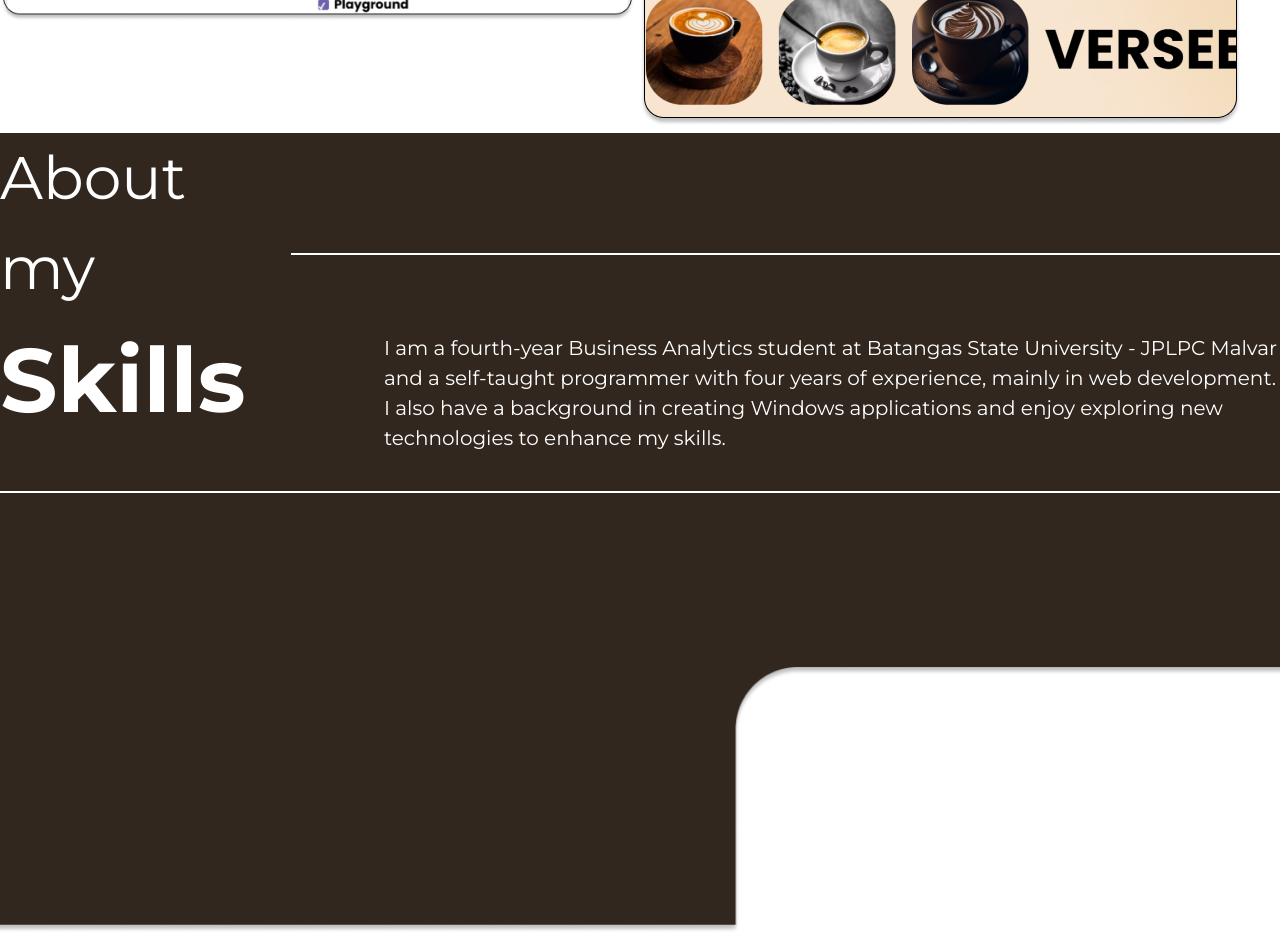
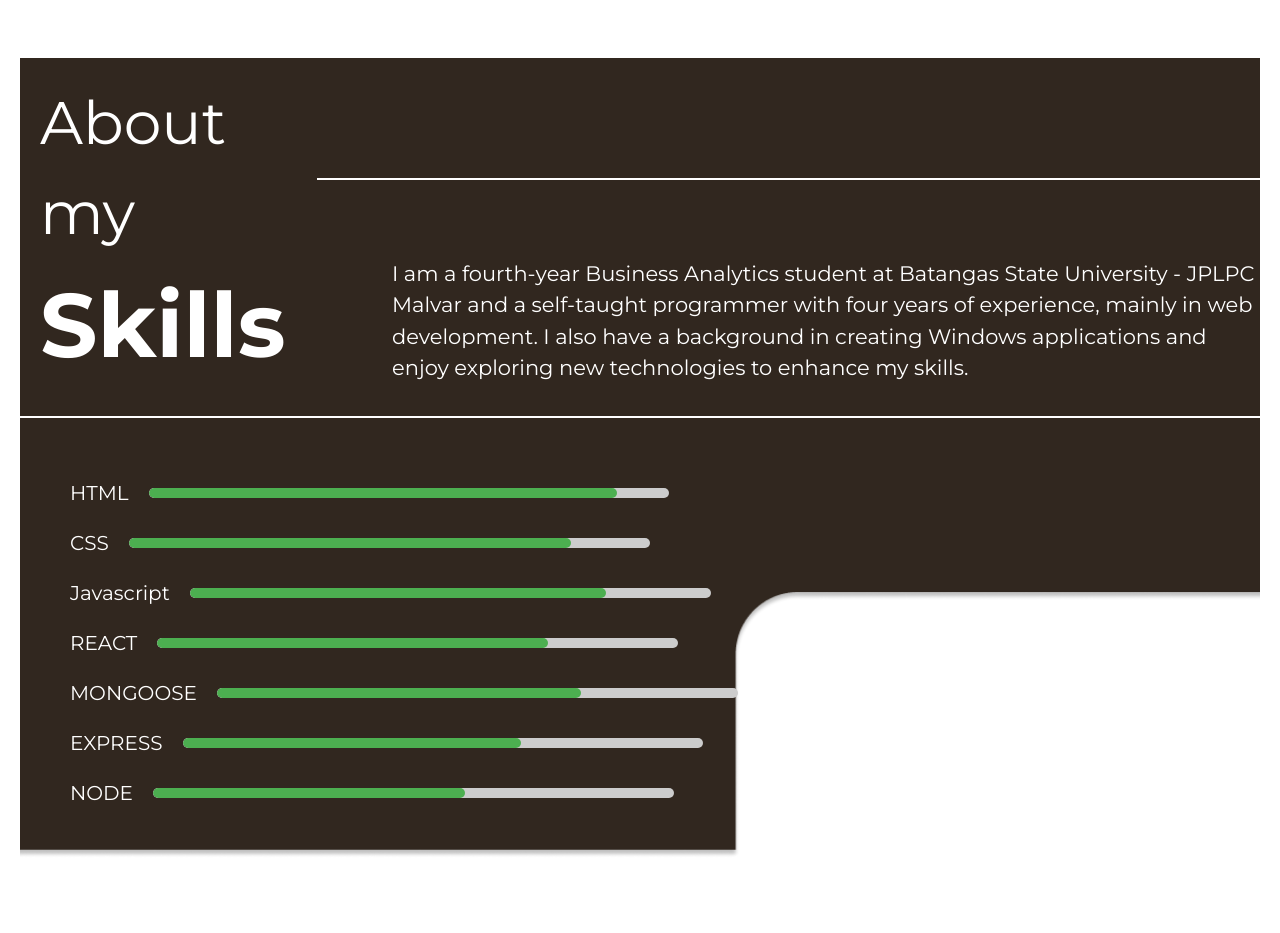
Before and after one commit to AlexaCastillo1010/Portfolio, a React (Vite) app in the folder portfolio/: page / in a window 1280 px wide. Shown: the part 1620-2553 px from the top of the page. After the commit the page ends 2498 px from the top, so only its background shows below. Built offline with nearby package versions, Linux system fonts and the light colour scheme.

Commit message:
main content and about skills

```diff
--- a/portfolio/src/App.jsx
+++ b/portfolio/src/App.jsx
@@ -7,7 +7,7 @@ import AboutSkills from './components/aboutskills'
 
 export default function App() {
   return (
-    <div className="mx-auto max-w-[1437.65px]">
+    <div className="mx-auto max-w-[1437.65px] p-5 shadow-2xl ">
       <NavBar />
       <MainContent />
       <Projects />
--- a/portfolio/src/components/aboutskills.jsx
+++ b/portfolio/src/components/aboutskills.jsx
@@ -20,6 +20,50 @@ export default function AboutSkills() {
             <div className="aboutskillsdetails">
                 <p className="iam">I am a fourth-year Business Analytics student at Batangas State University - JPLPC Malvar and a self-taught programmer with four years of experience, mainly in web development. I also have a background in creating Windows applications and enjoy exploring new technologies to enhance my skills.</p>
             </div>
+            <div className="languages">
+                <div className="language-item">
+                    <h1>HTML</h1>
+                    <div className="progress-bar">
+                        <div className="progress" style={{ width: "90%" }}></div>
+                    </div>
+                </div>
+                <div className="language-item">
+                    <h1>CSS</h1>
+                    <div className="progress-bar">
+                        <div className="progress" style={{ width: "85%" }}></div>
+                    </div>
+                </div>
+                <div className="language-item">
+                    <h1>Javascript</h1>
+                    <div className="progress-bar">
+                        <div className="progress" style={{ width: "80%" }}></div>
+                    </div>
+                </div>
+                <div className="language-item">
+                    <h1>REACT</h1>
+                    <div className="progress-bar">
+                        <div className="progress" style={{ width: "75%" }}></div>
+                    </div>
+                </div>
+                <div className="language-item">
+                    <h1>MONGOOSE</h1>
+                    <div className="progress-bar">
+                        <div className="progress" style={{ width: "70%" }}></div>
+                    </div>
+                </div>
+                <div className="language-item">
+                    <h1>EXPRESS</h1>
+                    <div className="progress-bar">
+                        <div className="progress" style={{ width: "65%" }}></div>
+                    </div>
+                </div>
+                <div className="language-item">
+                    <h1>NODE</h1>
+                    <div className="progress-bar">
+                        <div className="progress" style={{ width: "60%" }}></div>
+                    </div>
+                </div>
+            </div>
 
 
         </div>
--- a/portfolio/src/components/css/aboutskills.css
+++ b/portfolio/src/components/css/aboutskills.css
@@ -42,6 +42,8 @@
     margin-top: 120px;
 }
 .rightskills{
+    margin-top: 20px;
+    margin-left: 20px;
     width: 25%;
     height: 100%;
 }
@@ -61,5 +63,39 @@
 .iam{
     width: 70%;
     color: white;
+    font-size: 21px;
+}
+.languages {
+    display: flex;
+    flex-direction: column;
+    gap: 20px;
+    margin-top: 20px;
+}
+
+.language-item {
+    display: flex;
+    align-items: center;
+    gap: 20px;
+}
+
+.progress-bar {
+    width: 60%;
+    height: 10px;
+    background-color: #ccc;
+    border-radius: 5px;
+    overflow: hidden;
+    position: relative;
+}
+.languages{
+    margin-top: 60px;
+    margin-left: 50px;
+    width: 70%;
+    color: white;
     font-size: 20px;
 }
+.progress {
+    height: 100%;
+    background-color: #4caf50;
+    border-radius: 5px;
+    transition: width 0.3s ease-in-out;
+}
--- a/portfolio/src/components/css/maincontent.css
+++ b/portfolio/src/components/css/maincontent.css
@@ -2,15 +2,14 @@
     max-width: 1650px;
     display: flex;
     flex-direction: row;
-    /* Ensures no bottom shadow */
+    margin-bottom: 0;
 }
-
-
-
 .mypicture {
-    max-width: 50%;
+    margin-left: 20px;
+    max-width: 100%;
     height: 100%;
     display: flex;
+    align-items: center;
     justify-content: center;
 }
 
--- a/portfolio/src/components/css/projects.css
+++ b/portfolio/src/components/css/projects.css
@@ -1,10 +1,9 @@
 /* Container Styling */
 .projects {
-    margin-top: 30px;
     max-width: 1450px;
     max-height: 900px;
     display: flex;
-    margin-bottom: 0;
+    margin-bottom: 60px;
     border: 1px;
   }
 
```
Also changed, not shown: portfolio/src/components/image/alex.png.
